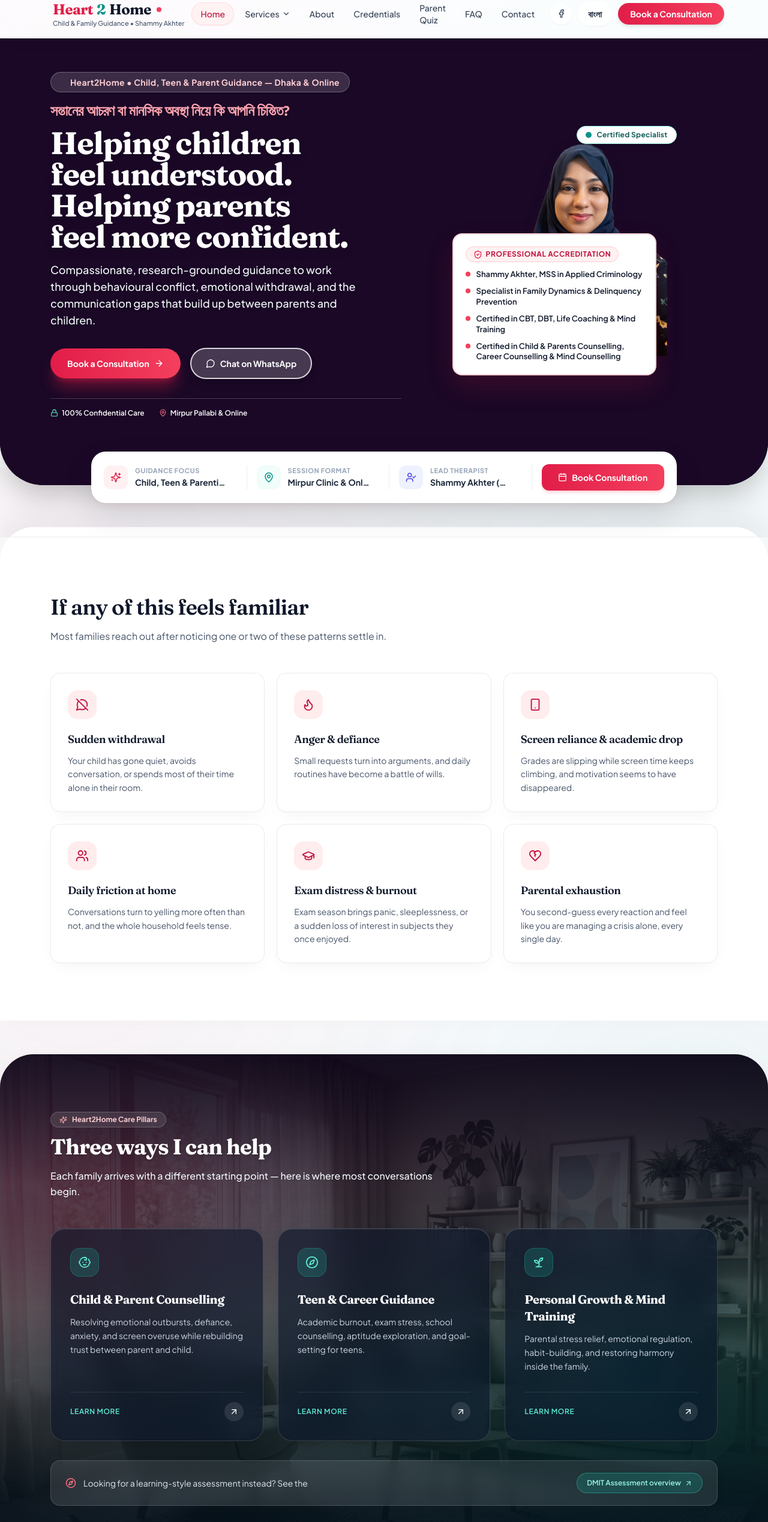
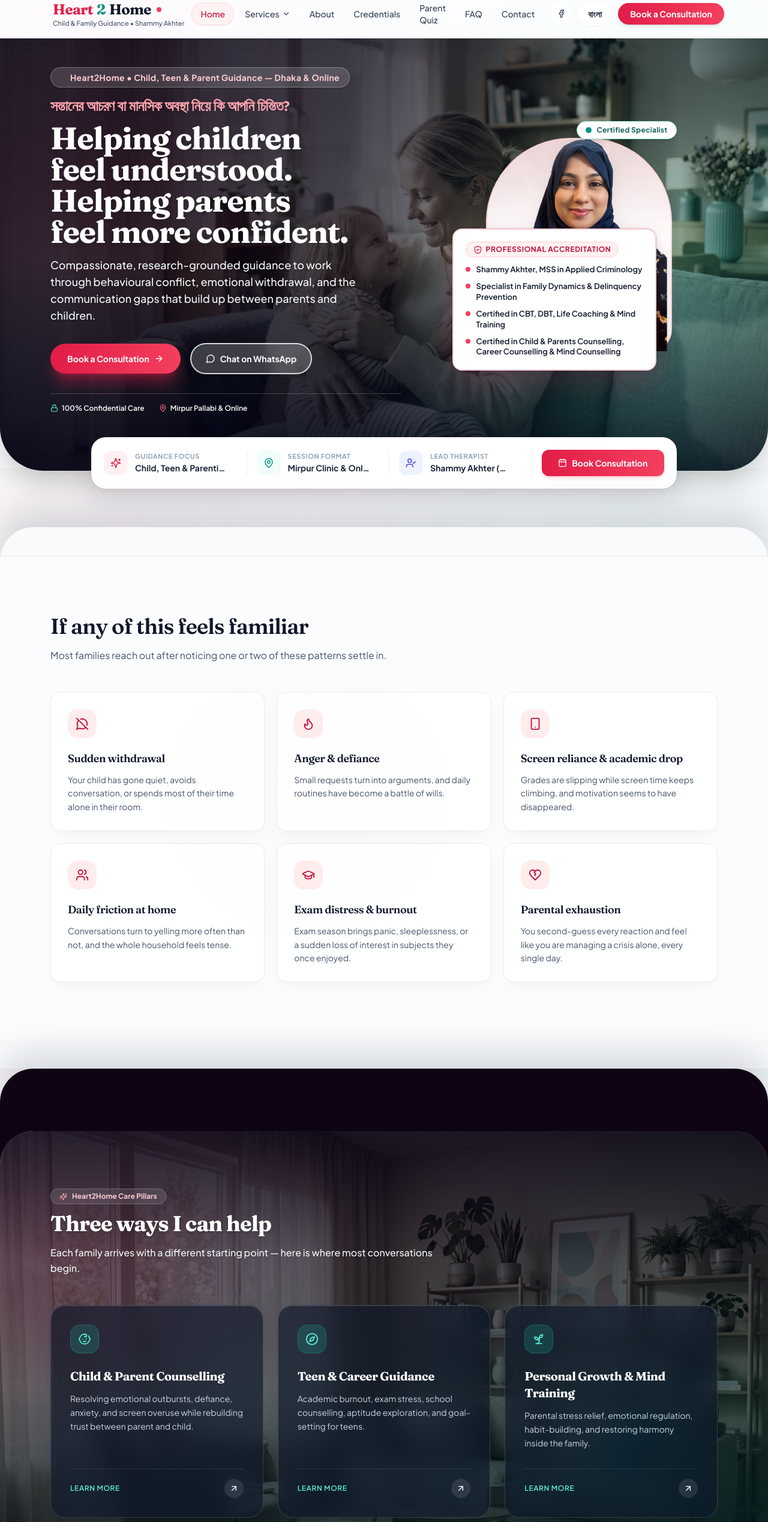
Before and after one commit to Shahriar-septic/Heart2home, a Next.js app: page / in a window 1280 px wide. Shown: the part 20-2558 px from the top of the page at 60% size. Built offline with nearby package versions, Linux system fonts and the light colour scheme.

Commit message:
feat: fix photo visibility across all 3 images with moving aurora tints, implement sticky stacking slide-up scroll effect

```diff
--- a/src/app/globals.css
+++ b/src/app/globals.css
@@ -5,7 +5,7 @@
 @layer base {
   html {
     scroll-behavior: smooth;
-    overflow-x: hidden;
+    overflow-x: clip;
     width: 100%;
   }
 
@@ -17,7 +17,7 @@
       radial-gradient(at 90% 25%, rgba(13, 148, 136, 0.04) 0px, transparent 45%),
       radial-gradient(at 50% 65%, rgba(99, 102, 241, 0.025) 0px, transparent 55%);
     background-attachment: fixed;
-    overflow-x: hidden;
+    overflow-x: clip;
     width: 100%;
   }
 
--- a/src/app/page.tsx
+++ b/src/app/page.tsx
@@ -81,26 +81,33 @@ export default function HomePage() {
   return (
     <>
       <JsonLd data={jsonLd} />
+      {/* Slide 1: Hero (z-10, Mother & Child Photo with Moving Aurora) */}
       <Hero />
-      <ScrollSlide asCard>
+
+      {/* Slide 2: Pain Points (z-20, Light Card Slide, Glides Up Over Hero) */}
+      <ScrollSlide zIndex={20} bg="bg-[#F8FAFC]">
         <PainPointGrid />
       </ScrollSlide>
-      <ScrollSlide>
+
+      {/* Slide 3: Care Pillars (z-30, Therapy Lounge Photo with Moving Aurora) */}
+      <ScrollSlide zIndex={30} bg="bg-[#0f0414]">
         <PillarSummary />
       </ScrollSlide>
-      <ScrollSlide asCard>
+
+      {/* Slide 4: Self-Assessment Quiz & Badges (z-40) */}
+      <ScrollSlide zIndex={40} bg="bg-[#F8FAFC]">
         <QuizTeaser />
-      </ScrollSlide>
-      <ScrollSlide>
         <TrustBadges />
       </ScrollSlide>
-      <ScrollSlide asCard>
+
+      {/* Slide 5: Lead Counsellor Bio & Testimonials (z-50) */}
+      <ScrollSlide zIndex={50} bg="bg-white">
         <MiniBio />
-      </ScrollSlide>
-      <ScrollSlide asCard>
         <Testimonials />
       </ScrollSlide>
-      <ScrollSlide>
+
+      {/* Slide 6: Family Terrace Bonding CTA (z-60, Family Terrace Photo with Moving Aurora) */}
+      <ScrollSlide zIndex={60} bg="bg-[#0f0414]">
         <BookingCTA />
       </ScrollSlide>
     </>
--- a/src/components/Header.tsx
+++ b/src/components/Header.tsx
@@ -47,7 +47,7 @@ export default function Header() {
   ];
 
   return (
-    <header className="sticky top-0 z-40 ios-glass">
+    <header className="sticky top-0 z-[100] ios-glass">
       {/* Dynamic Animated Ambient Shimmer Stripe */}
       <div
         aria-hidden="true"
--- a/src/components/Hero.tsx
+++ b/src/components/Hero.tsx
@@ -22,13 +22,13 @@ export default function Hero() {
   );
 
   return (
-    <div className="relative overflow-visible pb-12 sm:pb-20">
+    <div className="sticky top-0 z-10 min-h-[92vh] sm:min-h-screen w-full flex flex-col justify-between overflow-visible pb-10 sm:pb-16">
       {/* ========================================================================= */}
       {/* 1. Curved Canopy Hero with Contextual Photographic Family Background     */}
       {/* ========================================================================= */}
-      <section className="relative overflow-hidden rounded-b-[2.5rem] sm:rounded-b-[4.5rem] bg-[#1a0826] pt-8 pb-20 sm:pt-14 sm:pb-28 text-white shadow-2xl">
+      <section className="relative flex-1 flex flex-col justify-center overflow-hidden rounded-b-[2.5rem] sm:rounded-b-[4.5rem] pt-8 pb-18 sm:pt-12 sm:pb-24 text-white shadow-2xl">
         {/* Photographic Family Care Backdrop with Living Moving Tints & High Image Visibility */}
-        <div className="absolute inset-0 -z-20 overflow-hidden pointer-events-none select-none">
+        <div className="absolute inset-0 z-0 overflow-hidden pointer-events-none select-none">
           {/* 1. Underlying High-Visibility Photograph (Mother & Child clearly seen) */}
           <Image
             src="/images/hero-family-bg.jpg"
@@ -36,15 +36,15 @@ export default function Hero() {
             fill
             priority
             sizes="100vw"
-            className="object-cover object-[center_32%] scale-100 opacity-80 transition-transform duration-1000 ease-out"
+            className="object-cover object-[center_28%] scale-100 opacity-90 transition-transform duration-1000 ease-out"
           />
 
           {/* 2. Fluid Moving Aurora Mesh Overlay (Plum into Emerald animation) */}
           <div
-            className="absolute inset-0 opacity-60 animate-aurora-mesh mix-blend-color"
+            className="absolute inset-0 opacity-50 animate-aurora-mesh mix-blend-color"
             style={{
               backgroundImage:
-                "linear-gradient(135deg, #701A75 0%, #831843 25%, #4C0519 45%, #0A3D36 70%, #0D5C52 88%, #064E3B 100%)",
+                "linear-gradient(135deg, #701A75 0%, #831843 30%, #0A3D36 70%, #064E3B 100%)",
               backgroundSize: "220% 220%",
             }}
           />
@@ -52,15 +52,11 @@ export default function Hero() {
           {/* 3. Fluid Moving Floating Color Blobs (Living animated ambient light) */}
           <div
             aria-hidden="true"
-            className="pointer-events-none absolute -left-16 -top-20 h-[480px] w-[480px] rounded-full bg-rose-500/35 blur-[100px] animate-aurora-blob-1"
+            className="pointer-events-none absolute -left-16 -top-20 h-[480px] w-[480px] rounded-full bg-rose-500/25 blur-[100px] animate-aurora-blob-1"
           />
           <div
             aria-hidden="true"
-            className="pointer-events-none absolute -right-20 -bottom-24 h-[520px] w-[520px] rounded-full bg-teal-400/35 blur-[110px] animate-aurora-blob-2"
-          />
-          <div
-            aria-hidden="true"
-            className="pointer-events-none absolute left-1/3 top-1/4 h-[380px] w-[380px] rounded-full bg-purple-600/25 blur-[95px] animate-aurora-blob-3"
+            className="pointer-events-none absolute -right-20 -bottom-24 h-[520px] w-[520px] rounded-full bg-teal-400/25 blur-[110px] animate-aurora-blob-2"
           />
 
           {/* 4. Left-to-Right Directional Readability Mask: Darker on text (left), soft & clear on photo (right) */}
@@ -68,15 +64,15 @@ export default function Hero() {
             className="absolute inset-0"
             style={{
               background:
-                "linear-gradient(to right, rgba(16, 4, 22, 0.92) 0%, rgba(16, 4, 22, 0.78) 42%, rgba(16, 4, 22, 0.32) 70%, rgba(4, 30, 26, 0.45) 100%)",
+                "linear-gradient(to right, rgba(12, 3, 16, 0.85) 0%, rgba(12, 3, 16, 0.70) 45%, rgba(12, 3, 16, 0.15) 75%, rgba(4, 25, 22, 0.25) 100%)",
             }}
           />
 
           {/* 5. Subtle Edge Vignette */}
-          <div className="absolute inset-0 bg-gradient-to-t from-slate-950/80 via-transparent to-slate-950/40" />
+          <div className="absolute inset-0 bg-gradient-to-t from-slate-950/70 via-transparent to-slate-950/30" />
         </div>
 
-        <Container>
+        <Container className="relative z-10">
           <div className="grid grid-cols-1 items-center gap-10 sm:gap-14 lg:grid-cols-[1.1fr_0.9fr] lg:gap-12">
             <motion.div
               initial={{ opacity: 0, y: 16 }}
--- a/src/components/PillarSummary.tsx
+++ b/src/components/PillarSummary.tsx
@@ -18,22 +18,22 @@ export default function PillarSummary() {
     <section className="relative overflow-hidden my-8 sm:my-14 rounded-[2.5rem] sm:rounded-[3.5rem] py-18 sm:py-24 shadow-2xl">
       {/* ========================================================================= */}
       {/* Photographic Therapy Consultation Sanctuary Backdrop with Visible Room & Moving Colors */}
-      <div className="absolute inset-0 -z-20 overflow-hidden pointer-events-none select-none">
+      <div className="absolute inset-0 z-0 overflow-hidden pointer-events-none select-none">
         {/* 1. Underlying High-Visibility Therapy Lounge Photograph */}
         <Image
           src="/images/therapy-lounge-bg.jpg"
           alt="Peaceful and comforting psychotherapy consultation room"
           fill
           sizes="100vw"
-          className="object-cover object-center opacity-75 transition-transform duration-1000 ease-out"
+          className="object-cover object-center opacity-90 transition-transform duration-1000 ease-out"
         />
 
         {/* 2. Fluid Animated Aurora Moving Gradient Mesh */}
         <div
-          className="absolute inset-0 opacity-60 animate-aurora-mesh mix-blend-color"
+          className="absolute inset-0 opacity-50 animate-aurora-mesh mix-blend-color"
           style={{
             backgroundImage:
-              "linear-gradient(135deg, #701A75 0%, #831843 25%, #4C0519 50%, #0A3D36 72%, #0D5C52 90%, #064E3B 100%)",
+              "linear-gradient(135deg, #701A75 0%, #831843 30%, #0A3D36 70%, #064E3B 100%)",
             backgroundSize: "220% 220%",
           }}
         />
@@ -41,11 +41,11 @@ export default function PillarSummary() {
         {/* 3. Fluid Moving Floating Color Blobs */}
         <div
           aria-hidden="true"
-          className="pointer-events-none absolute -left-16 -top-20 h-[480px] w-[480px] rounded-full bg-rose-500/35 blur-[105px] animate-aurora-blob-1"
+          className="pointer-events-none absolute -left-16 -top-20 h-[480px] w-[480px] rounded-full bg-rose-500/25 blur-[105px] animate-aurora-blob-1"
         />
         <div
           aria-hidden="true"
-          className="pointer-events-none absolute -right-20 -bottom-24 h-[500px] w-[500px] rounded-full bg-teal-400/35 blur-[115px] animate-aurora-blob-2"
+          className="pointer-events-none absolute -right-20 -bottom-24 h-[500px] w-[500px] rounded-full bg-teal-400/25 blur-[115px] animate-aurora-blob-2"
         />
 
         {/* 4. Directional Readability Gradient Mask */}
@@ -53,15 +53,15 @@ export default function PillarSummary() {
           className="absolute inset-0"
           style={{
             background:
-              "linear-gradient(to bottom, rgba(16, 4, 22, 0.88) 0%, rgba(16, 4, 22, 0.60) 25%, rgba(4, 30, 26, 0.65) 75%, rgba(4, 30, 26, 0.90) 100%)",
+              "linear-gradient(to bottom, rgba(14, 3, 18, 0.82) 0%, rgba(14, 3, 18, 0.55) 25%, rgba(4, 25, 22, 0.60) 75%, rgba(4, 25, 22, 0.85) 100%)",
           }}
         />
 
         {/* 5. Edge Vignette */}
-        <div className="absolute inset-0 bg-gradient-to-t from-slate-950/75 via-transparent to-slate-950/40" />
+        <div className="absolute inset-0 bg-gradient-to-t from-slate-950/70 via-transparent to-slate-950/30" />
       </div>
 
-      <Container>
+      <Container className="relative z-10">
         {/* Reassurance pill */}
         <div className="mb-3 inline-flex items-center gap-2 rounded-full border border-white/20 bg-white/10 px-3.5 py-1 text-xs font-bold text-rose-200 backdrop-blur-md">
           <Sparkles size={13} className="text-rose-300" />
--- a/src/components/ScrollSlide.tsx
+++ b/src/components/ScrollSlide.tsx
@@ -6,33 +6,30 @@ import React from "react";
 interface ScrollSlideProps {
   children: React.ReactNode;
   className?: string;
-  delay?: number;
-  asCard?: boolean;
+  zIndex?: number;
+  bg?: string;
 }
 
 export default function ScrollSlide({
   children,
   className = "",
-  delay = 0,
-  asCard = false,
+  zIndex = 10,
+  bg = "bg-canvas",
 }: ScrollSlideProps) {
   return (
-    <motion.div
-      initial={{ opacity: 0, y: 70, scale: 0.985 }}
-      whileInView={{ opacity: 1, y: 0, scale: 1 }}
-      viewport={{ once: true, margin: "-60px" }}
-      transition={{
-        duration: 0.8,
-        delay,
-        ease: [0.16, 1, 0.3, 1],
-      }}
-      className={`relative w-full ${
-        asCard
-          ? "rounded-t-[2.5rem] sm:rounded-t-[3.5rem] bg-white/95 shadow-[0_-20px_50px_rgba(15,23,42,0.06)] -mt-6 sm:-mt-10 pt-4"
-          : ""
-      } ${className}`}
+    <div
+      className={`sticky top-0 min-h-[92vh] sm:min-h-screen w-full flex flex-col justify-center rounded-t-[2.5rem] sm:rounded-t-[3.5rem] shadow-[0_-25px_60px_rgba(15,23,42,0.15)] overflow-hidden ${bg} ${className}`}
+      style={{ zIndex }}
     >
-      {children}
-    </motion.div>
+      <motion.div
+        initial={{ opacity: 0.8, y: 30 }}
+        whileInView={{ opacity: 1, y: 0 }}
+        viewport={{ once: true, amount: 0.15 }}
+        transition={{ duration: 0.6, ease: [0.16, 1, 0.3, 1] }}
+        className="w-full flex-1 flex flex-col justify-center py-6 sm:py-12"
+      >
+        {children}
+      </motion.div>
+    </div>
   );
 }
```
Also changed, not shown: src/components/BookingCTA.tsx (+28 -40 lines).
